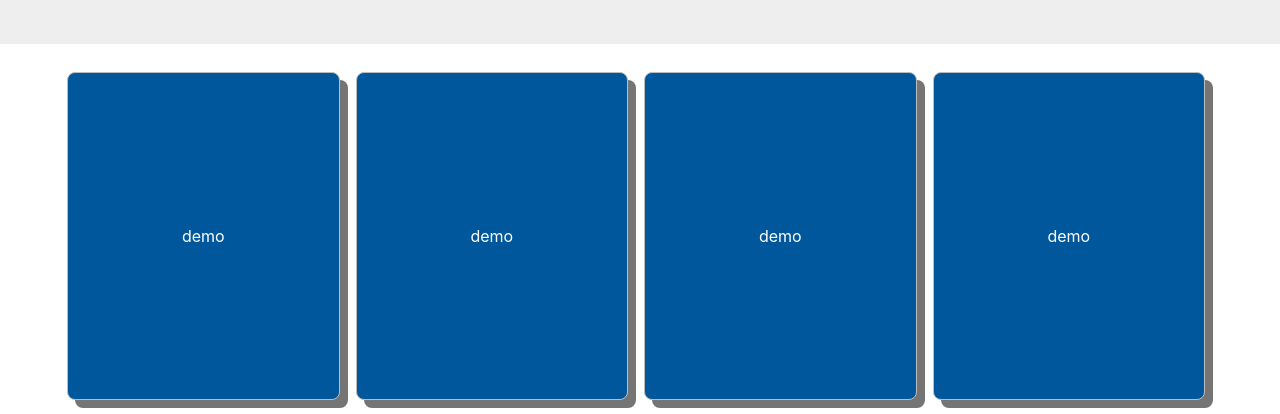
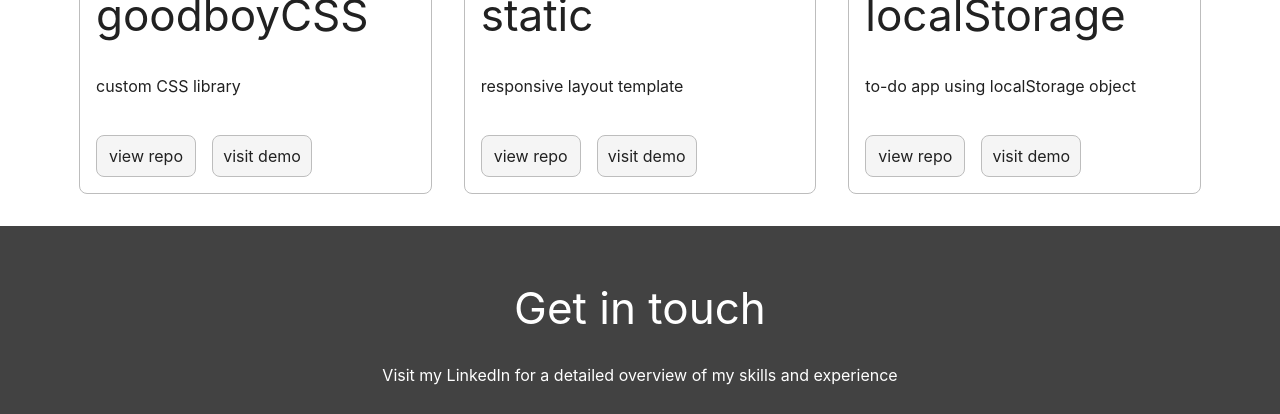
Before and after one commit to BrianwBeal/brianwbeal.github.io, a plain HTML site: page index.html in a window 1280 px wide. Shown: the part 1136-1550 px from the top of the page. Drawn offline with Linux system fonts and the light colour scheme.

Commit message:
create full layout and link up all buttons

```diff
--- a/index.html
+++ b/index.html
@@ -55,7 +55,7 @@
                         <p class="cta__title--subtext">Click a tile below to see live demos of my code, or view the source on my Github</p>
                     </div>
                     <div class="cta__button">
-                        <a class="cta__button--button"><i class="fab fa-github"></i></a>
+                        <a href="https://github.com/brianwbeal" class="cta__button--button"><i class="fab fa-github"></i></a>
                     </div>
                 </div>
             </section>
@@ -63,10 +63,60 @@
             <section class="portfolio">
                 <div class="portfolio__container container">
                     <div class="portfolio__grid">
-                        <div class="portfolio__grid--item"><a class="dark-blue" href="#">demo</a></div>
-                        <div class="portfolio__grid--item"><a class="dark-blue" href="#">demo</a></div>
-                        <div class="portfolio__grid--item"><a class="dark-blue" href="#">demo</a></div>
-                        <div class="portfolio__grid--item"><a class="dark-blue" href="#">demo</a></div>
+                        <div>
+                            <div class="card">
+                                <h3 class="card__title">goodboyCSS</h3>
+                                <p class="card__text">custom CSS library</p>
+                                <div class="card__button--wrap">
+                                    <a href="https://github.com/brianwbeal/goodboycss" class="card__button">view repo</a><a href="https://brianwbeal.github.io/goodboycss" class="card__button">visit demo</a>
+                                </div>
+                            </div>
+                        </div>
+                        <div>
+                            <div class="card">
+                                <h3 class="card__title">static</h3>
+                                <p class="card__text">responsive layout template</p>
+                                <div class="card__button--wrap">
+                                    <a href="https://github.com/brianwbeal/static-template" class="card__button">view repo</a><a href="https://brianwbeal.github.io/static-template" class="card__button">visit demo</a>
+                                </div>
+                            </div>
+                        </div>
+                        <div>
+                            <div class="card">
+                                <h3 class="card__title">localStorage</h3>
+                                <p class="card__text">to-do app using localStorage object</p>
+                                <div class="card__button--wrap">
+                                    <a href="https://github.com/brianwbeal/local-storage-crud-app" class="card__button">view repo</a><a href="https://brianwbeal.github.io/local-storage-crud-app" class="card__button">visit demo</a>
+                                </div>
+                            </div>
+                        </div>
+                        <!-- <div>
+                            <div class="card">
+                                <h3 class="card__title">react</h3>
+                                <p class="card__text">simple react app created with create-react-app</p>
+                                <div class="card__button--wrap">
+                                    <a href="https://github.com/brianwbeal/react-app" class="card__button">view repo</a><a href="https://brianwbeal.github.io/react-app" class="card__button">visit demo</a>
+                                </div>
+                            </div>
+                        </div>
+                        <div>
+                            <div class="card">
+                                <h3 class="card__title">vue</h3>
+                                <p class="card__text">simple vue app created with vue CLI</p>
+                                <div class="card__button--wrap">
+                                    <a href="https://github.com/brianwbeal/vue-app" class="card__button">view repo</a><a href="https://brianwbeal.github.io/vue-app" class="card__button">visit demo</a>
+                                </div>
+                            </div>
+                        </div>
+                        <div>
+                            <div class="card">
+                                <h3 class="card__title">wordpress</h3>
+                                <p class="card__text">scalable wordpress theme template using bootstrap</p>
+                                <div class="card__button--wrap">
+                                    <a href="https://github.com/brianwbeal/wordpress-theme-template" class="card__button">view repo</a><a href="https://brianwbeal.github.io/wordpress-theme-template" class="card__button">visit demo</a>
+                                </div>
+                            </div>
+                        </div> -->
                     </div>
                 </div>
             </section>
@@ -76,7 +126,7 @@
                     <div class="footer__cta">
                         <h3>Get in touch</h3>
                         <p>Visit my LinkedIn for a detailed overview of my skills and experience</p>
-                        <a class="footer__cta--button"><i class="fab fa-linkedin"></i></a>
+                        <a href="https://www.linkedin.com/in/brianwbeal/" class="footer__cta--button"><i class="fab fa-linkedin"></i></a>
                     </div>
                     <div class="footer__copyright">
                         <p>Copyright &copy; Brian Beal <span id="currentDate"></span>.</p>
--- a/less/goodboyCSS.less
+++ b/less/goodboyCSS.less
@@ -533,22 +533,14 @@ label {
 // cards
 //==================================
 
-.cards {
+.card {
+    .box;
     display: flex;
     flex-direction: column;
-    justify-content: center;
-    align-items: center;
-    flex-wrap: wrap;
-    @media (min-width: @screen-sm-min) {
-        flex-direction: row;
-    }
-}
-
-.card {
-    .box;
+    align-items: flex-start;
+    justify-content: space-between;
 
     &__image {
-        .grey;
         border-radius: @border-radius;
         width: 100%;
         height: 150px;
@@ -585,7 +577,6 @@ label {
     bottom: 0;
     left: 0;
     overflow: hidden;
-    // display: flex;
     align-items: center;
     justify-content: center;
 
--- a/less/styles.less
+++ b/less/styles.less
@@ -198,14 +198,12 @@
     &__portrait {
         background-image: url('../portrait.jpg');
         background-size: cover;
-        width: 100%;
+        width: 300px;
+        max-width: 100%;
         height: 300px;
+        margin: 0 auto;
         border: @border;
         border-radius: @border-radius;
-        @media (min-width: @screen-sm-min) {
-            height: 400px;
-            max-width: 600px;
-        }
     }
 }
 
@@ -286,50 +284,54 @@
 
     &__container {
         padding: 16px 8px;
-
     }
 
     &__grid {
+        @media (max-width: @screen-xs-max) {
+            max-width: 400px;
+            margin: 0 auto;
+        }
         display: flex;
-        flex-wrap: wrap;
+        flex-direction: column;
+        @media (min-width: @screen-sm-min) {
+            flex-direction: row;
+            flex-wrap: wrap;
+        }
 
-        &--item {
-            padding: 16px 8px;
-            display: inline-block;
-            flex: 50% 0 0;
-            height: 180px;
-            display: flex;
-            align-items: center;
-            justify-content: center;
+        >div {
+            padding: 8px;
+            min-height: 250px;
             @media (min-width: @screen-sm-min) {
-                height: 240px;
-                flex: 25% 0 0;
+                padding: 16px;
+                flex: 50% 0 0;
             }
             @media (min-width: @screen-md-min) {
-                height: 300px;
-            }
-            @media (min-width: @screen-lg-min) {
-                height: 360px;
+                flex: 33.333% 0 0;
             }
 
-            >a {
-                box-shadow: 8px 8px 0 0 @dark-grey;
-                .center;
-                width: 100%;
+            >div {
                 height: 100%;
-                border: @border;
-                border-radius: @border-radius;
-                display: flex;
-                align-items: center;
-                justify-content: center;
-                position: relative;
-                top: -4px;
-                left: -4px;
+            }
+        }
+    }
+}
 
-                &:active, &:focus, &:hover {
-                    .blue;
-                }
-            }
+.card__title {
+    .left;
+}
+
+.card__text {
+    .left;
+}
+
+.card__button--wrap {
+    display: flex;
+    align-items: flex-start;
+    justify-content: flex-start;
+
+    >a {
+        &:first-child {
+            margin-right: 16px;
         }
     }
 }
```
Also changed, not shown: css/styles.css, 1 other file.
